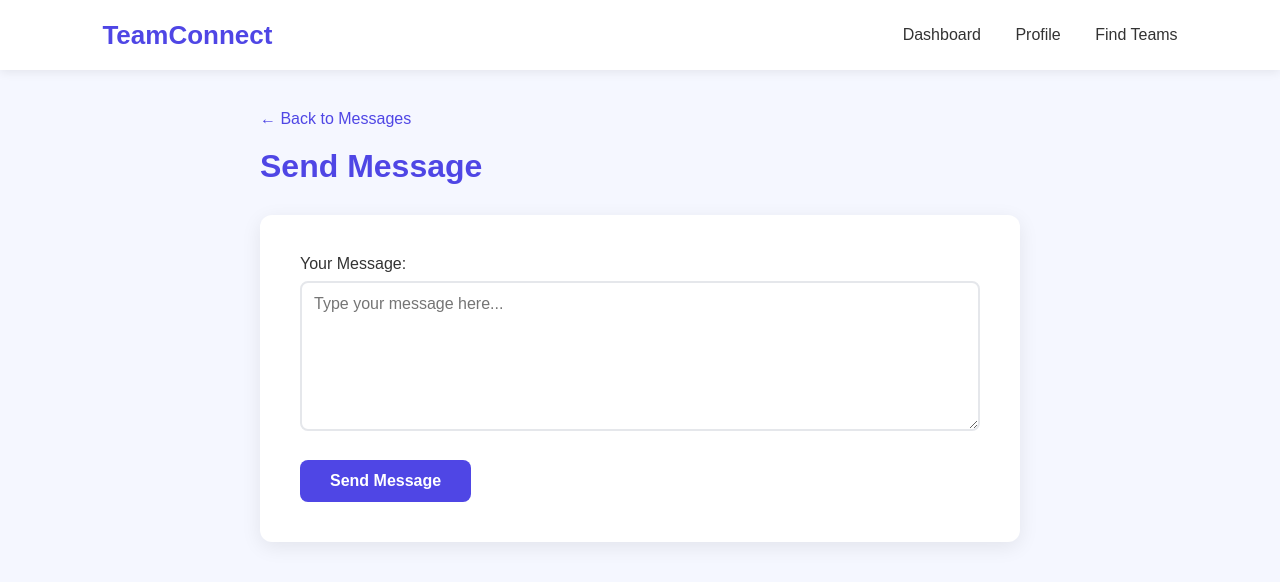
After one commit to shindesushama8530-coder/TeamConnect, a Flask app: page /send-message/1/1 in a window 1280 px wide. The commit adds this page. Shown: the top 582 px of the page. Run offline with Flask 3, Linux system fonts and the light colour scheme; the visitor is signed in with stand-in values (Sample User, id 1).

Commit message:
message functions

```diff
--- a/app.py
+++ b/app.py
@@ -3,6 +3,7 @@ from routes.auth import auth
 from routes.profile import profile
 from routes.teams import teams
 from routes.requests import requests
+from routes.messages import messages
 
 app = Flask(__name__)
 
@@ -12,6 +13,7 @@ app.register_blueprint(auth)
 app.register_blueprint(profile)
 app.register_blueprint(teams)
 app.register_blueprint(requests)
+app.register_blueprint(messages)
 
 @app.route("/")
 def home():
--- /dev/null
+++ b/routes/messages.py
@@ -0,0 +1,191 @@
+from flask import Blueprint, render_template, request, redirect, url_for, session
+from database.db import get_connection
+
+messages = Blueprint("messages", __name__)
+
+
+# --------------------------------
+# SEND MESSAGE
+# --------------------------------
+
+@messages.route("/send-message/<int:team_id>/<int:receiver_id>", methods=["GET", "POST"])
+def send_message(team_id, receiver_id):
+
+    if "user_id" not in session:
+        return redirect(url_for("auth.login"))
+
+    if request.method == "POST":
+
+        message_content = request.form["message"]
+        sender_id = session["user_id"]
+
+        # Verify sender is a team member
+        connection = get_connection()
+        cursor = connection.cursor()
+
+        cursor.execute(
+            """
+            SELECT id
+            FROM team_members
+            WHERE team_id = %s AND user_id = %s
+            """,
+            (team_id, sender_id)
+        )
+
+        sender_member = cursor.fetchone()
+
+        # Also check if sender is team leader
+        cursor.execute(
+            """
+            SELECT created_by
+            FROM teams
+            WHERE id = %s
+            """,
+            (team_id,)
+        )
+
+        team_leader = cursor.fetchone()
+
+        if not sender_member and (not team_leader or team_leader[0] != sender_id):
+            cursor.close()
+            connection.close()
+            return "You are not a member of this team!"
+
+        # Verify receiver is a team member
+        cursor.execute(
+            """
+            SELECT id
+            FROM team_members
+            WHERE team_id = %s AND user_id = %s
+            """,
+            (team_id, receiver_id)
+        )
+
+        receiver_member = cursor.fetchone()
+
+        if not receiver_member and (not team_leader or team_leader[0] != receiver_id):
+            cursor.close()
+            connection.close()
+            return "Receiver is not a member of this team!"
+
+        # Send message
+        cursor.execute(
+            """
+            INSERT INTO messages
+            (sender_id, receiver_id, team_id, message)
+            VALUES (%s, %s, %s, %s)
+            """,
+            (sender_id, receiver_id, team_id, message_content)
+        )
+
+        connection.commit()
+
+        cursor.close()
+        connection.close()
+
+        return redirect(url_for("messages.view_messages", team_id=team_id))
+
+    return render_template("send_message.html", team_id=team_id, receiver_id=receiver_id)
+
+
+# --------------------------------
+# VIEW MESSAGES
+# --------------------------------
+
+@messages.route("/messages/<int:team_id>")
+def view_messages(team_id):
+
+    if "user_id" not in session:
+        return redirect(url_for("auth.login"))
+
+    user_id = session["user_id"]
+
+    connection = get_connection()
+    cursor = connection.cursor()
+
+    # Verify user is a team member or leader
+    cursor.execute(
+        """
+        SELECT id
+        FROM team_members
+        WHERE team_id = %s AND user_id = %s
+        """,
+        (team_id, user_id)
+    )
+
+    is_member = cursor.fetchone()
+
+    cursor.execute(
+        """
+        SELECT created_by
+        FROM teams
+        WHERE id = %s
+        """,
+        (team_id,)
+    )
+
+    team_leader = cursor.fetchone()
+
+    if not is_member and (not team_leader or team_leader[0] != user_id):
+        cursor.close()
+        connection.close()
+        return "You are not a member of this team!"
+
+    # Get all messages for this team involving the current user
+    cursor.execute(
+        """
+        SELECT
+            messages.id,
+            sender.name AS sender_name,
+            receiver.name AS receiver_name,
+            messages.message,
+            messages.created_at,
+            CASE WHEN messages.sender_id = %s THEN 'sent' ELSE 'received' END AS direction
+        FROM messages
+        JOIN users AS sender ON messages.sender_id = sender.id
+        JOIN users AS receiver ON messages.receiver_id = receiver.id
+        WHERE messages.team_id = %s
+        AND (messages.sender_id = %s OR messages.receiver_id = %s)
+        ORDER BY messages.created_at DESC
+        """,
+        (user_id, team_id, user_id, user_id)
+    )
+
+    messages_list = cursor.fetchall()
+
+    # Get team members for messaging
+    cursor.execute(
+        """
+        SELECT DISTINCT users.id, users.name
+        FROM team_members
+        JOIN users ON team_members.user_id = users.id
+        WHERE team_members.team_id = %s AND team_members.user_id != %s
+        """,
+        (team_id, user_id)
+    )
+
+    team_members = cursor.fetchall()
+
+    # Add team leader if not already in list
+    if team_leader and team_leader[0] != user_id:
+        cursor.execute(
+            """
+            SELECT id, name
+            FROM users
+            WHERE id = %s
+            """,
+            (team_leader[0],)
+        )
+        leader_info = cursor.fetchone()
+        if leader_info:
+            team_members.append(leader_info)
+
+    cursor.close()
+    connection.close()
+
+    return render_template(
+        "messages.html",
+        messages=messages_list,
+        team_members=team_members,
+        team_id=team_id
+    )
--- /dev/null
+++ b/templates/send_message.html
@@ -0,0 +1,153 @@
+<!DOCTYPE html>
+<html lang="en">
+<head>
+    <meta charset="UTF-8">
+    <meta name="viewport" content="width=device-width, initial-scale=1.0">
+    <title>Send Message - TeamConnect</title>
+    <style>
+        * {
+            margin: 0;
+            padding: 0;
+            box-sizing: border-box;
+        }
+
+        body {
+            font-family: Arial, sans-serif;
+            background: #f5f7ff;
+            color: #1f2937;
+        }
+
+        nav {
+            height: 70px;
+            background: white;
+            display: flex;
+            align-items: center;
+            justify-content: space-between;
+            padding: 0 8%;
+            box-shadow: 0 2px 10px rgba(0, 0, 0, 0.08);
+        }
+
+        .logo {
+            font-size: 26px;
+            font-weight: bold;
+            color: #4f46e5;
+        }
+
+        .nav-links a {
+            text-decoration: none;
+            color: #333;
+            margin-left: 30px;
+            font-weight: 500;
+        }
+
+        .nav-links a:hover {
+            color: #4f46e5;
+        }
+
+        .container {
+            max-width: 800px;
+            margin: 40px auto;
+            padding: 0 20px;
+        }
+
+        h1 {
+            font-size: 32px;
+            margin-bottom: 30px;
+            color: #4f46e5;
+        }
+
+        .form-container {
+            background: white;
+            padding: 40px;
+            border-radius: 12px;
+            box-shadow: 0 5px 20px rgba(0, 0, 0, 0.08);
+        }
+
+        .form-group {
+            margin-bottom: 25px;
+        }
+
+        label {
+            display: block;
+            margin-bottom: 8px;
+            font-weight: 500;
+            color: #333;
+        }
+
+        textarea {
+            width: 100%;
+            padding: 12px;
+            border: 2px solid #e5e7eb;
+            border-radius: 8px;
+            font-size: 16px;
+            font-family: Arial, sans-serif;
+            resize: vertical;
+            min-height: 150px;
+        }
+
+        textarea:focus {
+            outline: none;
+            border-color: #4f46e5;
+        }
+
+        .btn {
+            padding: 12px 30px;
+            background: #4f46e5;
+            color: white;
+            border: none;
+            border-radius: 8px;
+            font-size: 16px;
+            font-weight: bold;
+            cursor: pointer;
+        }
+
+        .btn:hover {
+            background: #3730a3;
+        }
+
+        .back-link {
+            display: inline-block;
+            margin-bottom: 20px;
+            color: #4f46e5;
+            text-decoration: none;
+            font-weight: 500;
+        }
+
+        .back-link:hover {
+            text-decoration: underline;
+        }
+    </style>
+</head>
+<body>
+    <nav>
+        <div class="logo">TeamConnect</div>
+        <div class="nav-links">
+            <a href="/dashboard">Dashboard</a>
+            <a href="/profile">Profile</a>
+            <a href="/find-teams">Find Teams</a>
+        </div>
+    </nav>
+
+    <div class="container">
+        <a href="/messages/{{ team_id }}" class="back-link">← Back to Messages</a>
+
+        <h1>Send Message</h1>
+
+        <div class="form-container">
+            <form method="POST">
+                <div class="form-group">
+                    <label for="message">Your Message:</label>
+                    <textarea
+                        id="message"
+                        name="message"
+                        required
+                        placeholder="Type your message here..."
+                    ></textarea>
+                </div>
+
+                <button type="submit" class="btn">Send Message</button>
+            </form>
+        </div>
+    </div>
+</body>
+</html>
```
Also changed, not shown: database/schema.sql (+19 -0 lines), routes/requests.py (+53 -1 lines), routes/teams.py (+29 -1 lines), templates/find_teams.html (+9 -3 lines), templates/messages.html (added, +212 -0 lines).
